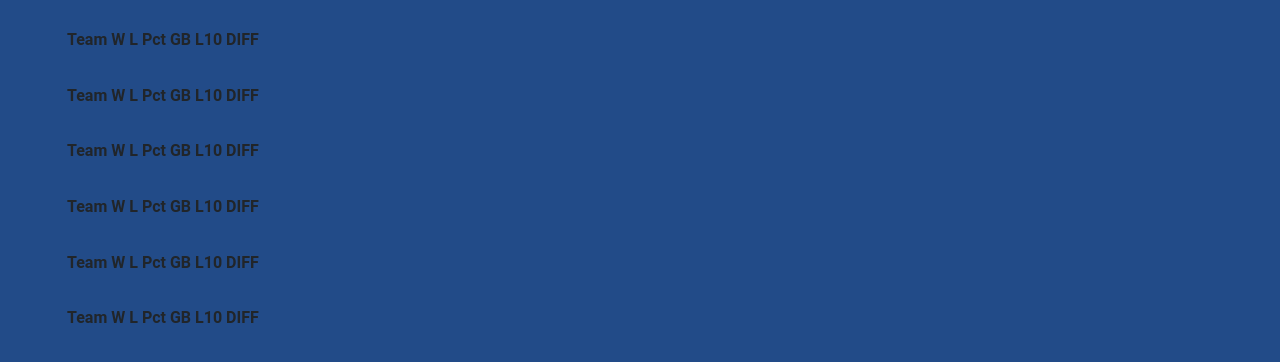
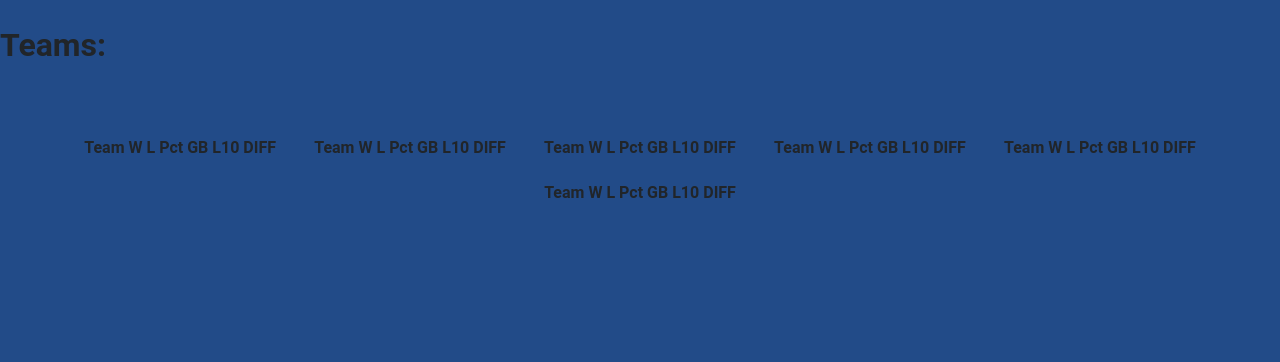
Before and after one commit to Lvcky-gg/stats_app, a Django app: page / in a window 1280 px wide. Shown: the part 86-448 px from the top of the page. Run offline with Django 4.2, Linux system fonts and the light colour scheme; lists and menus that the app fills with data are empty.

Commit message:
init css

```diff
--- a/app/api/static/css/home.css
+++ b/app/api/static/css/home.css
@@ -30,7 +30,15 @@ body {
     font-size:20px;
     margin:0 1%;
 }
-.tables{
+.tablesDiv{
+    display:flex;
+    flex-wrap: wrap;
+    justify-content: space-evenly;
+    align-items: center;
+    margin:5%;
+    gap: 15px;
+}
+/* .tables{
     display:flex;
     justify-content: space-between;
     align-items: center;
@@ -40,4 +48,4 @@ body {
     width:45%;
     border-collapse: collapse;
 
-}
+} */
--- a/app/api/templates/home.html
+++ b/app/api/templates/home.html
@@ -1,6 +1,10 @@
-{% extends 'index.html' %} {% block content %} {% for div in divisions %}
-<div >
+
+{% extends 'index.html' %}
+{% load static %} {% block content %}
+<h1>Teams:</h1>
+<div class="tablesDiv">
   {% comment %} <h2>{{ div.name }}</h2> {% endcomment %}
+  {% for div in divisions %}
   <table class="tables">
     <thead>
       <tr>
```
